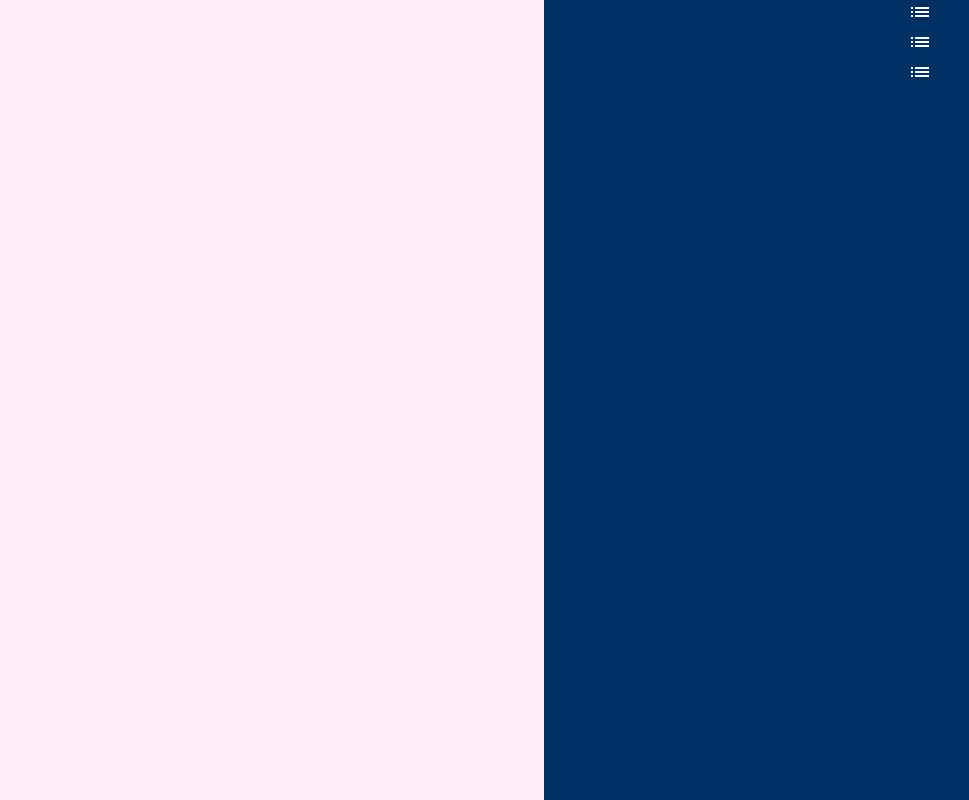
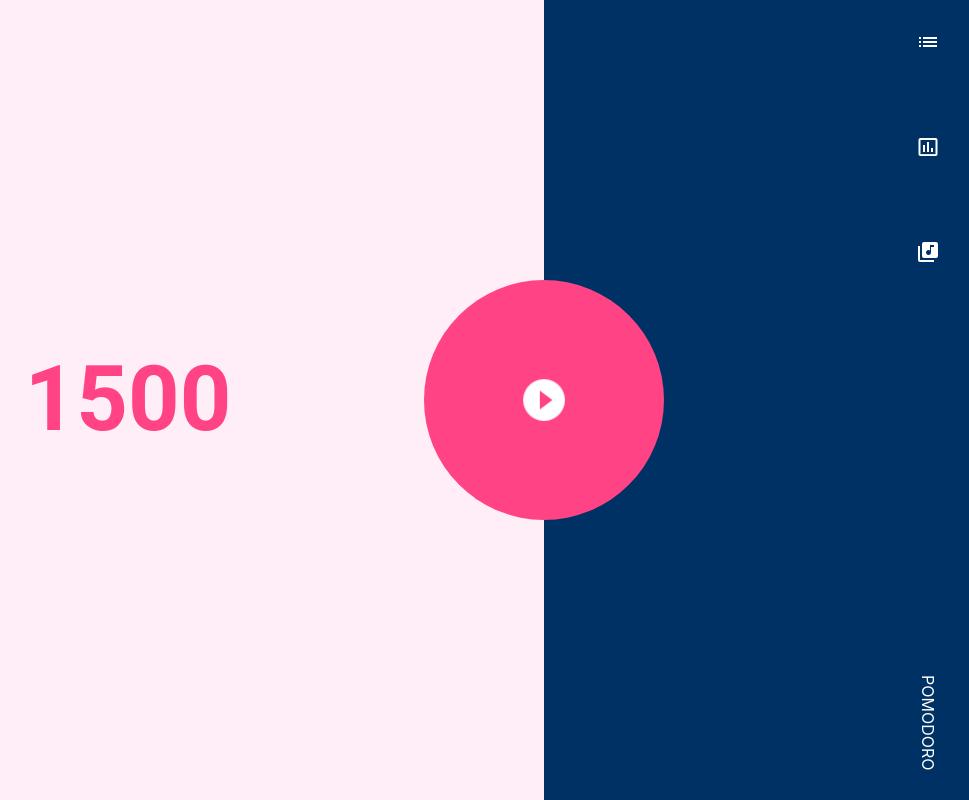
Before and after one commit to wesley0983/vite-react-plus, a React (Vite) app: page / in a window 1280 px wide. Shown: the whole page, without its empty margins (288-1257 px from the left). Built offline with nearby package versions, Linux system fonts and the light colour scheme.

Commit message:
番茄鐘位置調整

```diff
--- a/src/components/home/index.jsx
+++ b/src/components/home/index.jsx
@@ -1,19 +1,54 @@
-import React from 'react'
+import React, { useEffect, useState } from 'react'
 import '/src/style/home/index.scss'
 import SideBar from '../side-bar/index'
 
 export default () => {
+  const [second, setSecond] = useState(0);
+  const [hour, setHour] = useState(1500);
+  const [intervalId, setIntervalId] = useState(null);
+
+  const handleCountdown = () => {
+    console.log('wesley function called');
+    if (intervalId) {
+      // 計時器已經在運行中，不需要重複啟動
+      return;
+    }
+    handleSecond()
+  };
+
+  const handleSecond = () => {
+    const clockTimer = setInterval(() => {
+      // decrease time left / increase time spent
+      setHour(preCount => preCount -1);
+    }, 1000);
+    console.log(clockTimer)
+  }
+
+  const stopTimer = () => {
+    if (intervalId) {
+      clearInterval(intervalId);
+      setIntervalId(null);
+    }
+  };
+
 
   return (
     <>
       <div className="container">
         <div className="home">
           <div className="left">
-
+            <div className="time">
+              {hour}
+            </div>
+            <div className="bg">
+              <div className="circle">
+                <div className="countdown" onClick={handleCountdown}/>
+              </div>
+            </div>
           </div>
           <div className="right">
-            <SideBar />
           </div>
+          <SideBar />
         </div>
       </div>
     </>
--- a/src/components/side-bar/index.jsx
+++ b/src/components/side-bar/index.jsx
@@ -8,11 +8,14 @@ export default () => {
             <img src="src/assets/list/1x/baseline_list_white_24dp.png" alt=""/>
           </div>
           <div className="side__menu__item">
-            <img src="src/assets/list/1x/baseline_list_white_24dp.png" alt=""/>
+            <img src="src/assets/chart/1x/baseline_insert_chart_outlined_white_24dp.png" alt=""/>
           </div>
           <div className="side__menu__item">
-            <img src="src/assets/list/1x/baseline_list_white_24dp.png" alt=""/>
+            <img src="src/assets/music/1x/baseline_library_music_white_24dp.png" alt=""/>
           </div>
+        </div>
+        <div className="side__logo">
+          POMODORO
         </div>
       </div>
     </>
--- a/src/style/home/index.scss
+++ b/src/style/home/index.scss
@@ -1,4 +1,4 @@
-html,body{
+html, body {
   width: 100%;
   height: 100%;
 }
@@ -8,17 +8,54 @@ html,body{
   //background: linear-gradient(to right,#FFEDF7 0%, #FFEDF7 65%, #003164 35%, #003164 100%);
   width: 100vw;
 }
-.home{
+
+.home {
   display: flex;
   flex-direction: row;
   position: relative;
   height: 100vh;
 }
-.left{
+
+.left {
   width: 65%;
   background-color: #FFEDF7;
+  position: relative;
+  display: flex;
+  align-items: center;
+  justify-content: center;
+  .time{
+    text-align: center;
+    font: normal normal bold 90px/90px Roboto;
+    letter-spacing: 0px;
+    color: #FF4384;
+    opacity: 1;
+  }
+  .bg{
+    width: 100%;
+    position: absolute;
+    right: -120px;
+  }
+  .circle {
+    position: absolute;
+    right: 0;
+    top: -120px;
+    background-color: #FF4384;
+    width: 240px;
+    height: 240px;
+    border-radius: 50% 50% 50% 50%;
+    display: flex;
+    justify-content: center;
+    align-items: center;
+    .countdown{
+      background: url("/src/assets/circle/1x/baseline_play_circle_filled_white_48dp.png");
+      background-size: cover;
+      width: 50px;
+      height: 50px;
+    }
+  }
 }
-.right{
+
+.right {
   width: 35%;
   background-color: #003164;
 }
--- a/src/style/side-bar/index.scss
+++ b/src/style/side-bar/index.scss
@@ -1,30 +1,26 @@
-//.side{
-//  &__menu{
-//    &__menu__top__item__list{
-//      height: 100%;
-//      background-color: #1a1a1a;
-//    }
-//  }
-//}
-.side__menu{
-  &__top__item__list{
-    background-color: #535bf2;
+.side{
+  position: absolute;
+  right: 0;
+  width: 10%;
+  //height: 100%;
+  height: 100%;
+  display: flex;
+  flex-direction: column;
+  justify-content: space-between;
+  align-items: center;
+
+  &__menu {
+    padding-top: 30px;
+    display: flex;
+    flex-direction: column;
+    justify-content: space-between;
+    height: 30%;
+    &__item {
+    }
+  }
+  &__logo{
+    color: #fff;
+    writing-mode: vertical-rl;
+    padding-bottom: 30px;
   }
 }
-
-.side{
-  //background-color: #f00;
-  //padding-left: 20px;
-  //position: absolute;
-  //right: 100px;
-  &__menu {
-    height: 100%;
-    &__item {
-        text-align: right;
-      padding-right: 60px;
-      &__list{
-        background: url(/src/assets/list/1x/baseline_list_white_24dp.png);
-      }
-    }
-  }
-}
```
Also changed, not shown: src/assets/circle/1x/baseline_play_circle_filled_white_48dp.png (added), src/assets/circle/2x/baseline_play_circle_filled_white_48dp.png (added).
